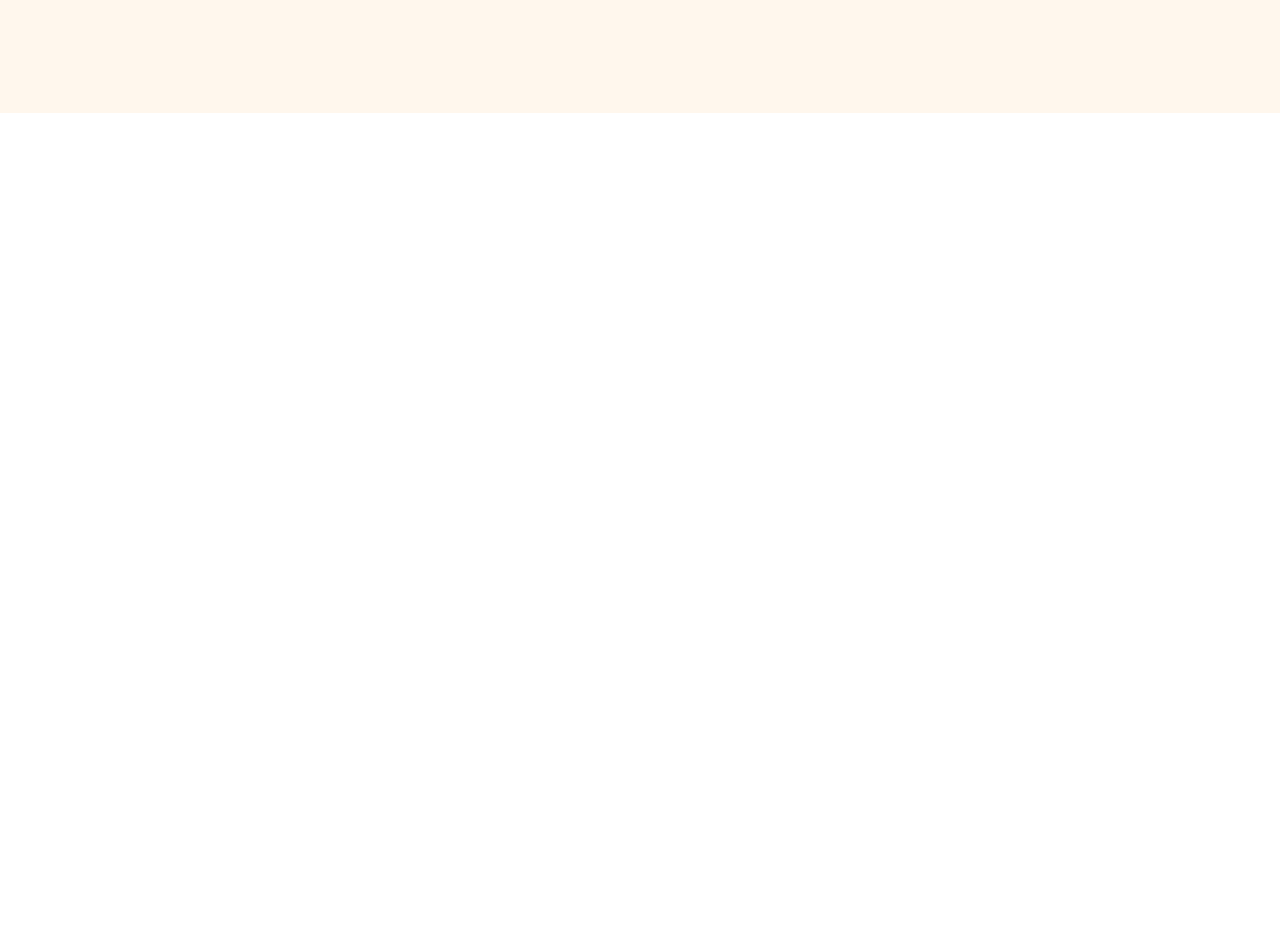
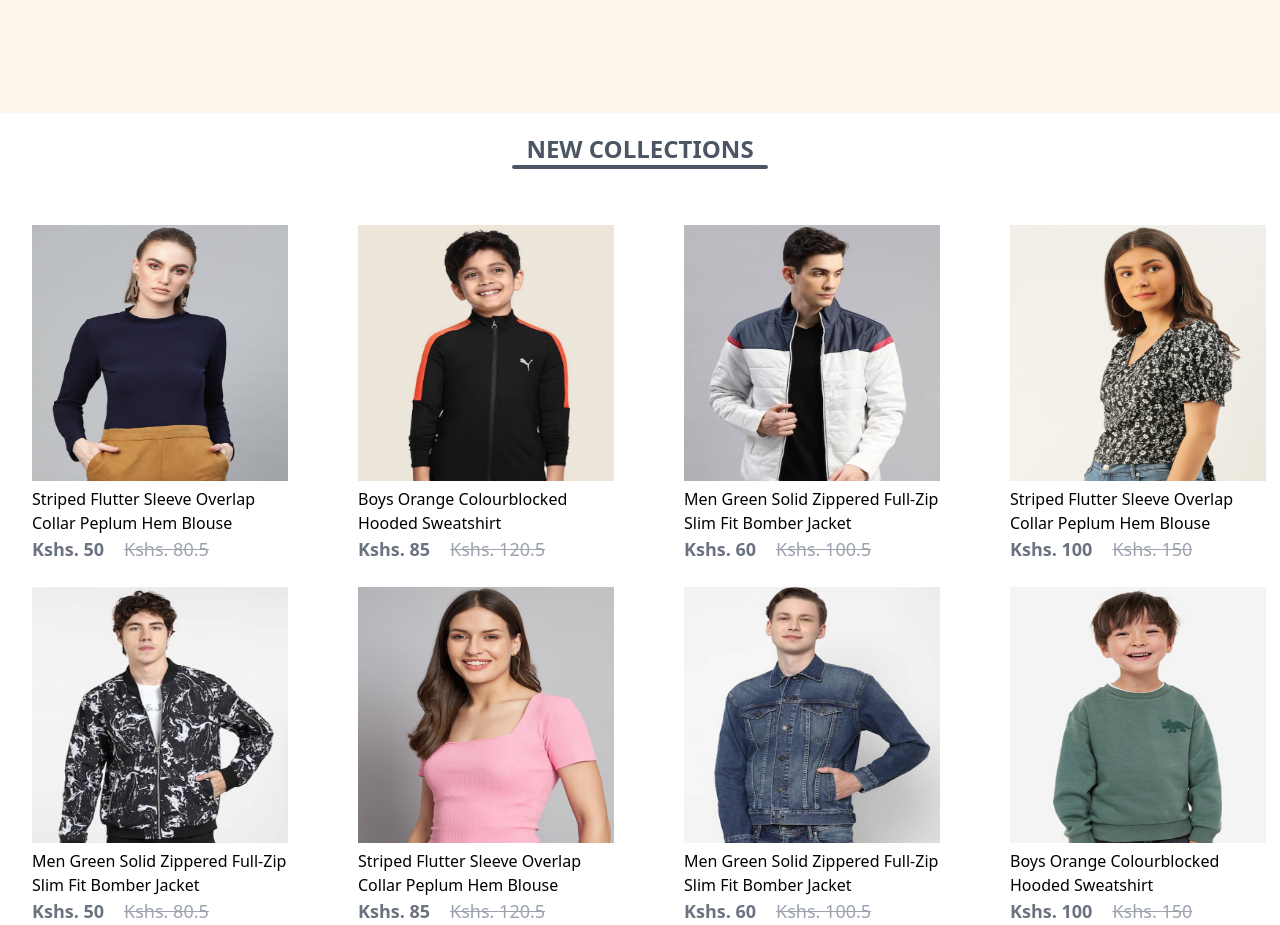
Before and after one commit to perismuniu/SHOPPER-E-Commerce-Website, a React (Vite) app in the folder Frontend/: page / in a window 1280 px wide. Shown: the part 2255-3180 px from the top of the page. Before the commit the page ends 2368 px from the top, so only its background shows below. Built offline with nearby package versions, Linux system fonts and the light colour scheme.

Commit message:
NewCollections component and corrections

```diff
--- a/Frontend/src/components/newcollections/NewCollections.jsx
+++ b/Frontend/src/components/newcollections/NewCollections.jsx
@@ -0,0 +1,25 @@
+import new_collection from '../assets/new_collections'
+import Item from '../item/Item'
+
+const NewCollections = () => {
+  return (
+    <div className="flex flex-col items-center h-90vh ">
+        <h1 className="text-gray-600 font-semibold text-2xl mt-5">NEW COLLECTIONS</h1>
+        <hr className="w-64 rounded-lg border-gray-600 border-2"/>
+        <div className="mt-14  gap-6 grid grid-cols-1 sm:grid-cols-2 md:grid-cols-3 lg:grid-cols-4">
+            {new_collection.map((item, i)=>{
+                return <Item
+                            key={i}
+                            id={item.id}
+                            name={item.name}
+                            image={item.image}
+                            new_price={item.new_price}
+                            old_price={item.old_price}
+                        />
+            })}
+        </div>
+    </div>
+  )
+}
+
+export default NewCollections
--- a/Frontend/src/components/pages/Shop.jsx
+++ b/Frontend/src/components/pages/Shop.jsx
@@ -1,6 +1,7 @@
 import Hero from '../hero/Hero'
 import Popular from '../popular/Popular'
 import Offers from '../offers/Offers'
+import NewCollections from '../newcollections/NewCollections'
 
 const Shop = () => {
   return (
@@ -8,6 +9,7 @@ const Shop = () => {
       <Hero />
       <Popular />
       <Offers/>
+      <NewCollections />
     </div>
   )
 }
--- a/Frontend/src/components/popular/Popular.jsx
+++ b/Frontend/src/components/popular/Popular.jsx
@@ -6,7 +6,7 @@ const Popular = () => {
     <div className="flex flex-col items-center h-90vh">
       <h1 className="text-gray-600 font-semibold text-2xl mt-5">POPULAR IN WOMEN</h1>
       <hr className="w-64 rounded-lg border-gray-600 border-2"/>
-      <div className="mt-14 flex gap-6">
+      <div className="mt-14 flex gap-6 ">
         {data_product.map((item, i) => {
             return <Item
                         key={i}
```
